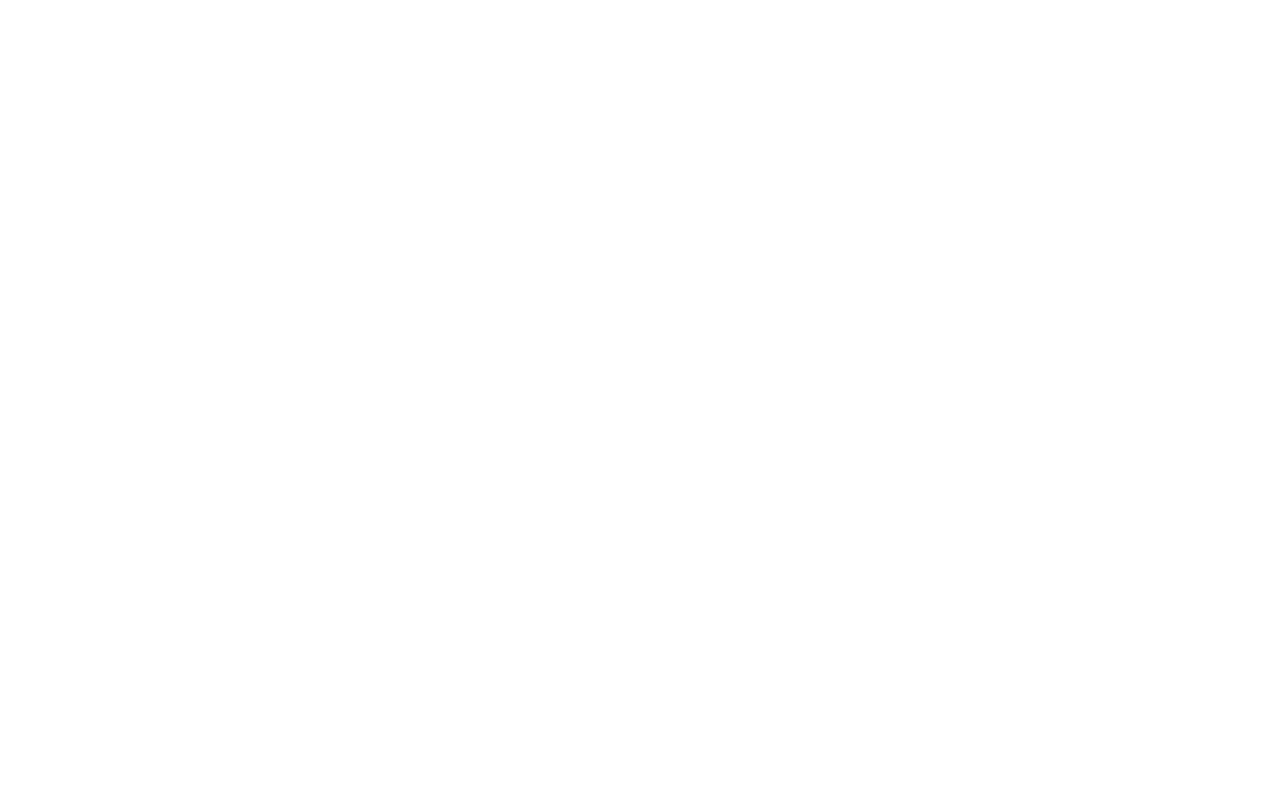
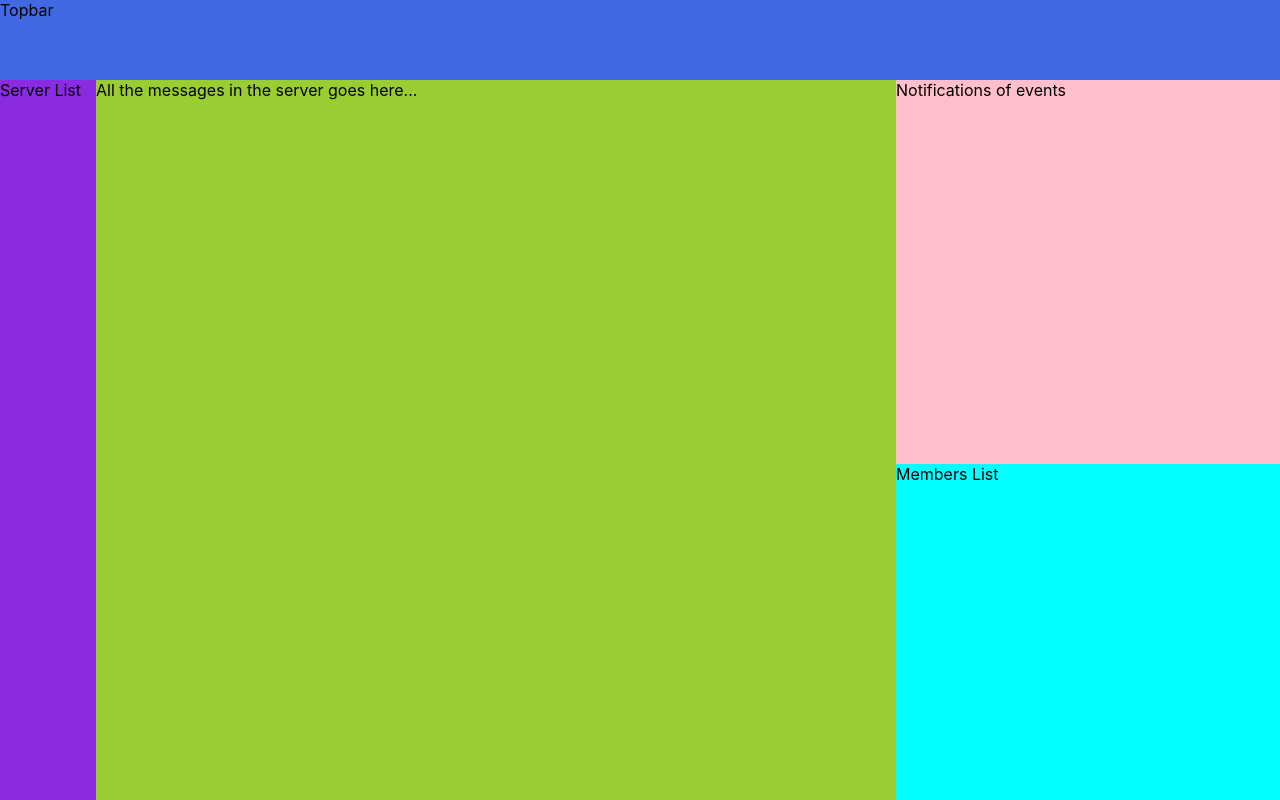
Before and after one commit to 2devyank/College-community-site, a React (Create React App) app: page /home in a window 1280 px wide. Built offline with nearby package versions, Linux system fonts and the light colour scheme.

Commit message:
Basic Layout generated

```diff
--- a/package.json
+++ b/package.json
@@ -8,6 +8,7 @@
     "@testing-library/user-event": "^12.8.3",
     "react": "^17.0.2",
     "react-dom": "^17.0.2",
+    "react-router-dom": "^6.1.1",
     "react-scripts": "4.0.3",
     "web-vitals": "^1.1.2"
   },
--- a/src/App.css
+++ /dev/null
@@ -1,38 +0,0 @@
-.App {
-  text-align: center;
-}
-
-.App-logo {
-  height: 40vmin;
-  pointer-events: none;
-}
-
-@media (prefers-reduced-motion: no-preference) {
-  .App-logo {
-    animation: App-logo-spin infinite 20s linear;
-  }
-}
-
-.App-header {
-  background-color: #282c34;
-  min-height: 100vh;
-  display: flex;
-  flex-direction: column;
-  align-items: center;
-  justify-content: center;
-  font-size: calc(10px + 2vmin);
-  color: white;
-}
-
-.App-link {
-  color: #61dafb;
-}
-
-@keyframes App-logo-spin {
-  from {
-    transform: rotate(0deg);
-  }
-  to {
-    transform: rotate(360deg);
-  }
-}
--- a/src/App.js
+++ b/src/App.js
@@ -1,11 +1,18 @@
-import './App.css';
+import HomePage from "./pages/HomePage"
+import LandingPage from "./pages/LandingPage"
+import { BrowserRouter as Router, Routes, Route } from "react-router-dom"
 
 function App() {
   return (
     <div className="App">
-
+      <Router>
+        <Routes>
+          <Route path="/" element={<LandingPage />} />
+          <Route path="/home" element={<HomePage />} />
+        </Routes>
+      </Router>
     </div>
-  );
+  )
 }
 
-export default App;
+export default App
--- /dev/null
+++ b/src/components/MembersSection.js
@@ -0,0 +1,9 @@
+function MembersSection() {
+    return (
+        <div className="MembersSection">
+            Members List
+        </div>
+    )
+}
+
+export default MembersSection
--- /dev/null
+++ b/src/components/MessageSection.js
@@ -0,0 +1,9 @@
+function MessageSection() {
+    return (
+        <div className="MessageSection">
+            All the messages in the server goes here...
+        </div>
+    )
+}
+
+export default MessageSection
--- /dev/null
+++ b/src/components/NotificationSection.js
@@ -0,0 +1,9 @@
+function NotificationSection() {
+    return (
+        <div className="NotificationSection">
+            Notifications of events
+        </div>
+    )
+}
+
+export default NotificationSection
--- /dev/null
+++ b/src/components/Sidebar.js
@@ -0,0 +1,9 @@
+function Sidebar() {
+    return (
+        <div className="Sidebar">
+            Server List
+        </div>
+    )
+}
+
+export default Sidebar
--- /dev/null
+++ b/src/components/Topbar.js
@@ -0,0 +1,9 @@
+function Topbar() {
+    return (
+        <div className="Topbar">
+            Topbar
+        </div>
+    )
+}
+
+export default Topbar
--- a/src/index.css
+++ b/src/index.css
@@ -1,13 +1,55 @@
 body {
   margin: 0;
-  font-family: -apple-system, BlinkMacSystemFont, 'Segoe UI', 'Roboto', 'Oxygen',
-    'Ubuntu', 'Cantarell', 'Fira Sans', 'Droid Sans', 'Helvetica Neue',
+  font-family: -apple-system, BlinkMacSystemFont, "Segoe UI", "Roboto", "Oxygen",
+    "Ubuntu", "Cantarell", "Fira Sans", "Droid Sans", "Helvetica Neue",
     sans-serif;
   -webkit-font-smoothing: antialiased;
   -moz-osx-font-smoothing: grayscale;
 }
 
 code {
-  font-family: source-code-pro, Menlo, Monaco, Consolas, 'Courier New',
+  font-family: source-code-pro, Menlo, Monaco, Consolas, "Courier New",
     monospace;
 }
+
+.Topbar {
+  height: 5rem;
+  width: 100%;
+  background-color: royalblue;
+  display: flex;
+  flex-direction: column;
+}
+
+.mainSection_homePage {
+  display: flex;
+  flex-direction: row;
+}
+
+.Sidebar {
+  background-color: blueviolet;
+  width: 6rem;
+  height: calc(100vh - 5rem);
+}
+
+.MessageSection {
+  background-color: yellowgreen;
+  width: calc(100vw - 30rem);
+  height: calc(100vh - 5rem);
+}
+
+.rightSection_homePage {
+  display: flex;
+  flex-direction: column;
+}
+
+.NotificationSection {
+  background-color: pink;
+  width: 24rem;
+  height: 24rem;
+}
+
+.MembersSection {
+  background-color: aqua;
+  width: 24rem;
+  height: calc(100vh - 29rem);
+}
--- /dev/null
+++ b/src/pages/HomePage.js
@@ -0,0 +1,26 @@
+import { Link } from "react-router-dom"
+import MembersSection from "../components/MembersSection"
+import MessageSection from "../components/MessageSection"
+import NotificationSection from "../components/NotificationSection"
+import Sidebar from "../components/Sidebar"
+import Topbar from "../components/Topbar"
+
+function HomePage() {
+    return (
+        <div className="HomePage">
+
+            <Topbar />
+            <div className="mainSection_homePage">
+                <Sidebar />
+                <MessageSection />
+                <div className="rightSection_homePage">
+                    <NotificationSection />
+                    <MembersSection />
+                </div>
+            </div>
+
+        </div>
+    )
+}
+
+export default HomePage
--- /dev/null
+++ b/src/pages/LandingPage.js
@@ -0,0 +1,12 @@
+import { Link } from "react-router-dom"
+
+function LandingPage() {
+    return (
+        <div className="LandingPage">
+            <h2>This is Landing Page</h2>
+            <Link to="/home">Go to HomePage</Link>
+        </div>
+    )
+}
+
+export default LandingPage
```
Also changed, not shown: 1 other file (tests, documents, lock files or other folders).
